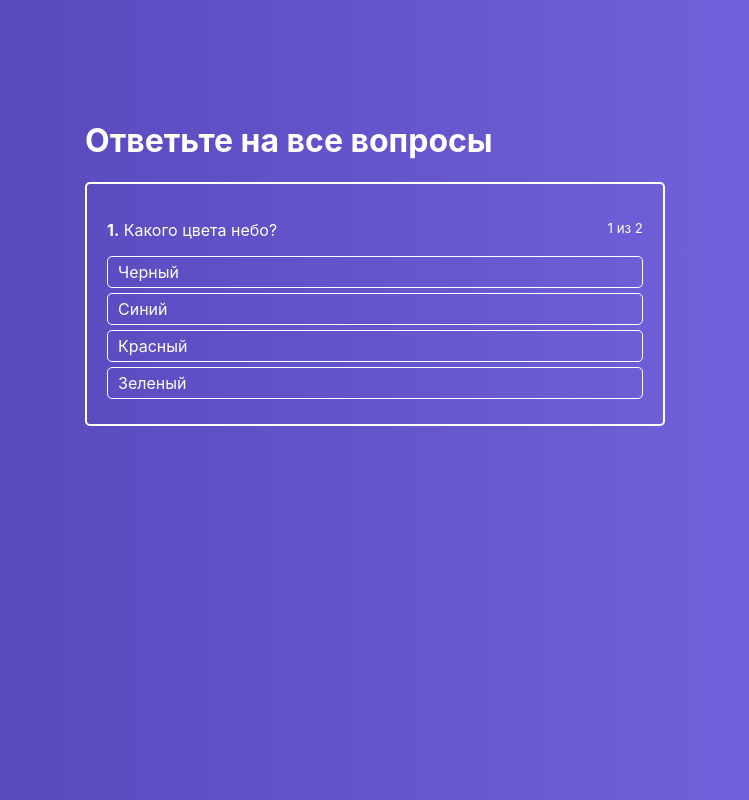
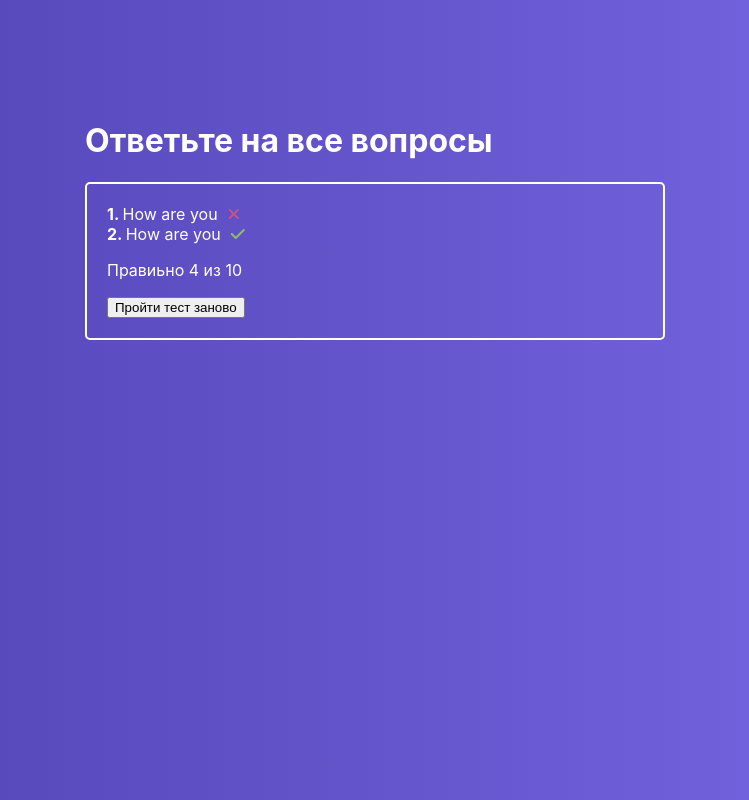
Before and after one commit to Izalia-b/React2, a React app: page / in a window 1280 px wide. Shown: the whole page, without its empty margins (265-1014 px from the left). Built offline with nearby package versions, Linux system fonts and the light colour scheme.

Commit message:
block6-11

```diff
--- a/public/index.html
+++ b/public/index.html
@@ -24,7 +24,8 @@
       work correctly both with client-side routing and a non-root public URL.
       Learn how to configure a non-root public URL by running `npm run build`.
     -->
-    <title>React App</title>
+
+    <title>Quiz App</title>
   </head>
   <body>
     <noscript>You need to enable JavaScript to run this app.</noscript>
@@ -40,4 +41,5 @@
       To create a production bundle, use `npm run build` or `yarn build`.
     -->
   </body>
+  <script src="https://use.fontawesome.com/a81e35608c.js"></script>
 </html>
--- /dev/null
+++ b/src/Components/FinishedQuiz/FinishedQuiz.css
@@ -0,0 +1,22 @@
+.FinishedQuiz{
+    padding: 20px;
+    color:#fff;
+    border: 2px solid #fff;
+    border-radius: 5px;
+    box-sizing: border-box;
+    margin: 0 10px;
+}
+.FinishedQuiz ul{
+    list-style: none;
+    padding: 0;
+    margin: 0;
+}
+.FinishedQuiz ul li i{
+    margin-left: 10px;
+}
+.success{
+    color: rgba(161,240,69, .7);
+    }
+ .error{
+        color: rgba(240,87,108, .7);
+    }
--- /dev/null
+++ b/src/Components/FinishedQuiz/FinishedQuiz.js
@@ -0,0 +1,27 @@
+import React from 'react';
+import './FinishedQuiz.css';
+
+const FinishedQuiz = props =>{
+
+    return(
+        <div className ='FinishedQuiz'>
+            <ul>
+                <li>
+                    <strong>1. </strong>
+                    How are you
+                    <i className='fa fa-times error'></i>
+                </li>
+                <li>
+                    <strong>2. </strong>
+                    How are you
+                    <i className='fa fa-check success'></i>
+                </li>
+            </ul>
+            <p>Правиьно 4 из 10</p>
+            <div>
+                <button>Пройти тест заново</button>
+            </div>
+        </div>
+    )
+}
+export default FinishedQuiz
--- a/src/Containers/Quiz/Quiz.js
+++ b/src/Containers/Quiz/Quiz.js
@@ -1,9 +1,11 @@
 import React,{Component} from 'react';
 import './Quiz.css';
 import ActiveQuiz from '../../Components/ActiveQuiz/ActiveQuiz';
+import FinishedQuiz from '../../Components/FinishedQuiz/FinishedQuiz';
 
 class Quiz extends Component {
     state ={
+        isFinished:true,
         activeQuestion : 0,
         // хранить информацию о текущем клике пользователя
         answerState: null,
@@ -34,7 +36,12 @@
     }
 
     onAnswerClickHandler = (answerId)=>{
-
+        if(this.state.answerState){
+            const key = Object.keys(this.state.answerState)[0]
+                if(this.state.answerState[key]==='success'){
+                    return
+                }
+        }
 
         // получить доступ к вопросу
         const question = this.state.quize[this.state.activeQuestion]
@@ -47,7 +54,9 @@
 
             const timeout = window.setTimeout(()=>{
                 if(this.isQuizFinished()){//если закончилось голосавние
-                    console.log('Finished')
+                    this.setState({
+                        isFinished:true
+                    })
                 }else{
                     this.setState({//переключение на следующий вопрос
                         activeQuestion: this.state.activeQuestion + 1,
@@ -74,17 +83,17 @@
             <div className='Quiz'>
                 <div className='QuizWropper'>
                     <h1>Ответьте на все вопросы</h1>
-                    < ActiveQuiz
+                    {this.state.isFinished
+                    ? <FinishedQuiz/>
+                    : < ActiveQuiz
                     answers ={this.state.quize[this.state.activeQuestion].answers}
                     question ={this.state.quize[this.state.activeQuestion].question}
                     onAnswerClick ={this.onAnswerClickHandler}
                     quizeLength={this.state.quize.length}
                     answerNumber={this.state.activeQuestion +1}
                     state ={this.state.answerState}
-
                     />
-
-
+                    }
                 </div>
             </div>
         )
```
